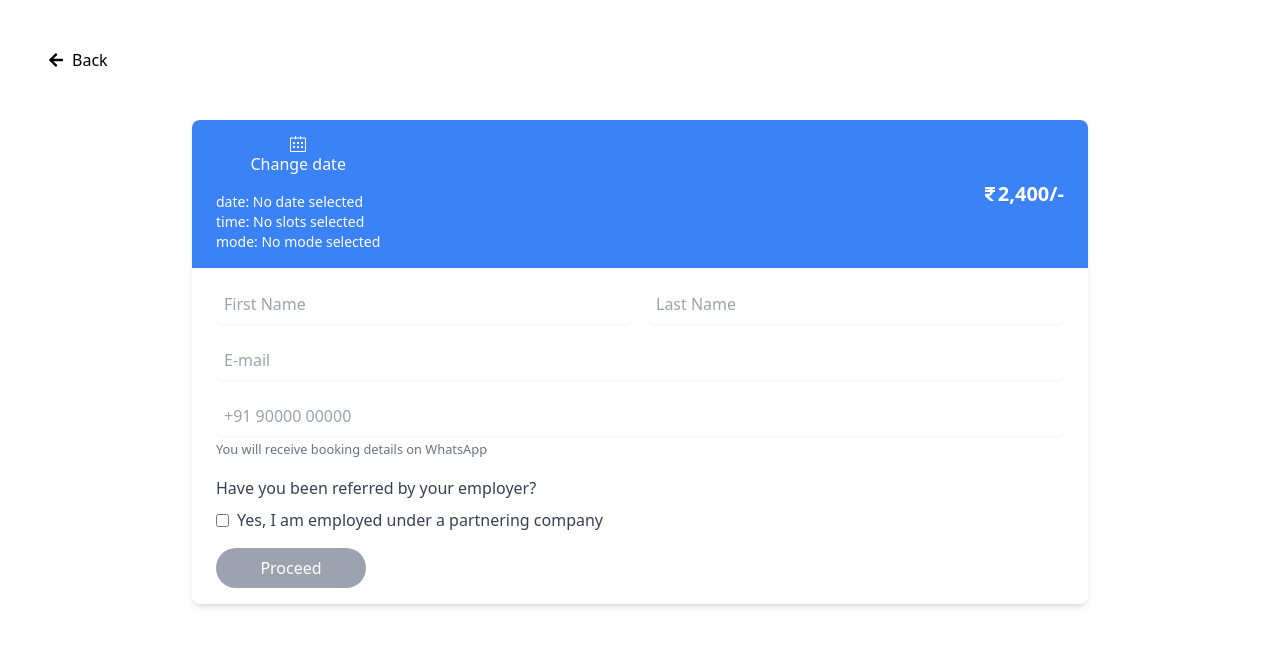
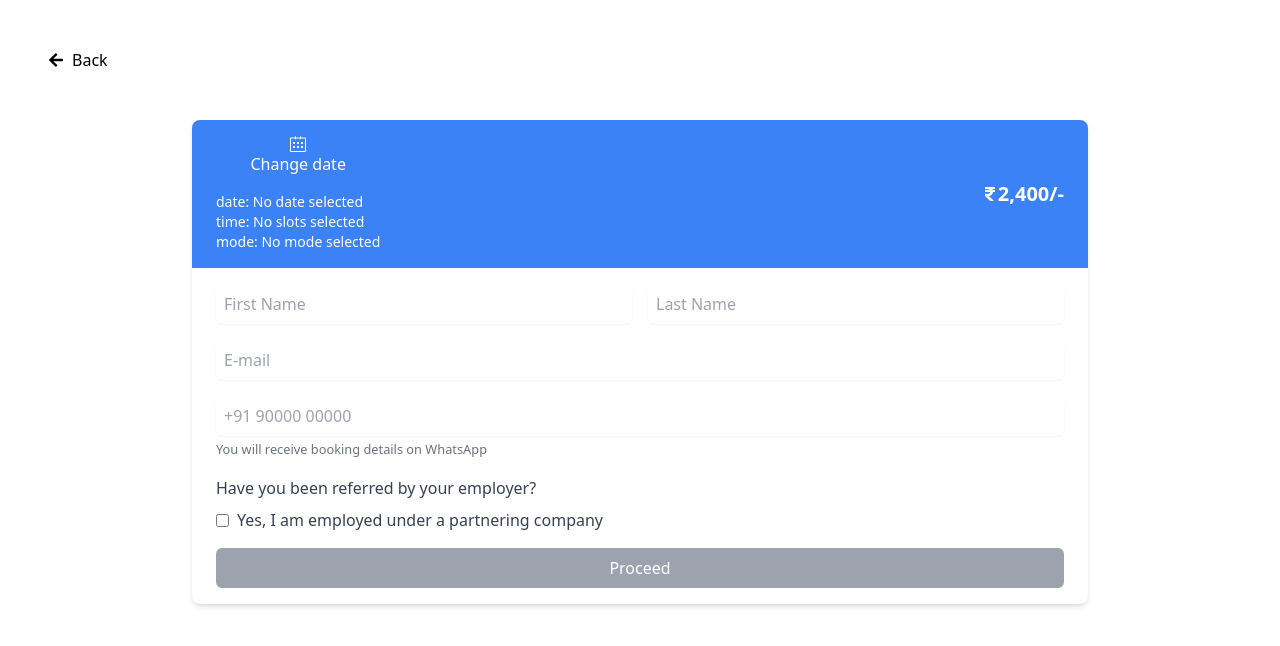
Before and after one commit to nikumbhShubham/assignment, a Next.js app: page /ConfirmBooking in a window 1280 px wide. Shown: the top 646 px of the page. Built offline with nearby package versions, Linux system fonts and the light colour scheme.

Commit message:
modifiedv2

```diff
--- a/app/ConfirmBooking/page.jsx
+++ b/app/ConfirmBooking/page.jsx
@@ -1,5 +1,5 @@
-"use client";
-import React, { useState } from "react";
+"use client"
+import React, { useState, Suspense } from "react";
 import { FaRupeeSign, FaArrowLeft } from "react-icons/fa";
 import { SlCalender } from "react-icons/sl";
 import { useSearchParams } from "next/navigation";
@@ -39,25 +39,27 @@ const ConfirmBooking = () => {
 
   return (
     <>
-      <span className='flex items-center gap-2 m-12'>
-        <Link className="flex items-center gap-2" href={'/BookSlot'}>
+      <span className="flex items-center gap-2 m-12 ">
+        <Link className="flex items-center gap-2" href={"/BookSlot"}>
           <FaArrowLeft /> Back
         </Link>
       </span>
-
-      <div className="max-w-4xl mx-auto bg-white shadow-md rounded-lg overflow-hidden">
+      <div className="max-w-4xl max-h-full-4xl mx-auto bg-white shadow-md rounded-lg overflow-hidden">
         {/* Header Section */}
         <div className="bg-blue-500 text-white px-6 py-4">
           <div className="flex justify-between items-center">
             <div>
               <p className="text-white mb-4 flex flex-col items-center justify-center">
-                <Link className="flex flex-col items-center justify-center" href={'/BookSlot'}>
-                  <span className="font-medium"><SlCalender /></span>Change date
+                <Link className="flex flex-col items-center justify-center" href={"/BookSlot"}>
+                  <span className="font-medium">
+                    <SlCalender />
+                  </span>
+                  Change date
                 </Link>
               </p>
               <p className="text-sm">date: {date || "No date selected"}</p>
-              <p className="text-sm">time: {slots || "No slots selected"}</p>
-              <p className="text-sm">mode: {mode || "No mode selected"}</p>
+              <p className="text-sm">time: {slots || "No slots selected"} </p>
+              <p className="text-sm">mode: {mode || "No mode selected"} </p>
             </div>
             <div className="text-right">
               <p className="flex items-center justify-end">
@@ -163,17 +165,20 @@ const ConfirmBooking = () => {
             )}
           </div>
 
-          {/* Proceed Button */}
-          <Link
-            href={'/Confirmed'}
-            className="w-[150px] px-4  bg-gray-400 hover:bg-gray-500 text-white py-2 rounded-full flex items-center justify-center "
-          >
-            Proceed
-          </Link>
+          {/* Book Session Button */}
+          <button className="w-full bg-gray-400 hover:bg-gray-500 text-white py-2 rounded-md">
+            <Link href={"/Confirmed"}>Proceed</Link>
+          </button>
         </form>
       </div>
     </>
   );
 };
 
-export default ConfirmBooking;
+export default function ConfirmBookingPage() {
+  return (
+    <Suspense fallback={<div>Loading...</div>}>
+      <ConfirmBooking />
+    </Suspense>
+  );
+}
```
